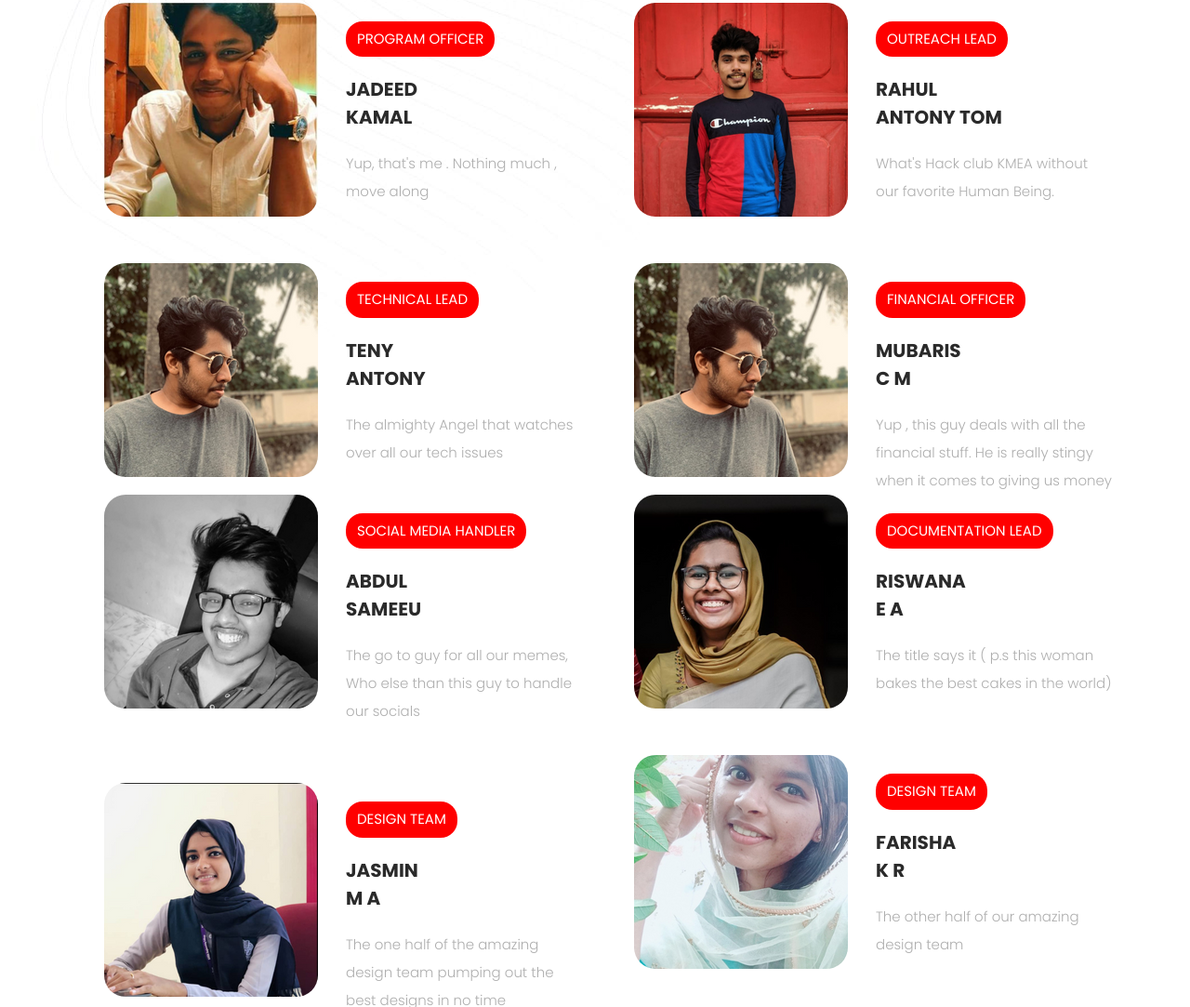
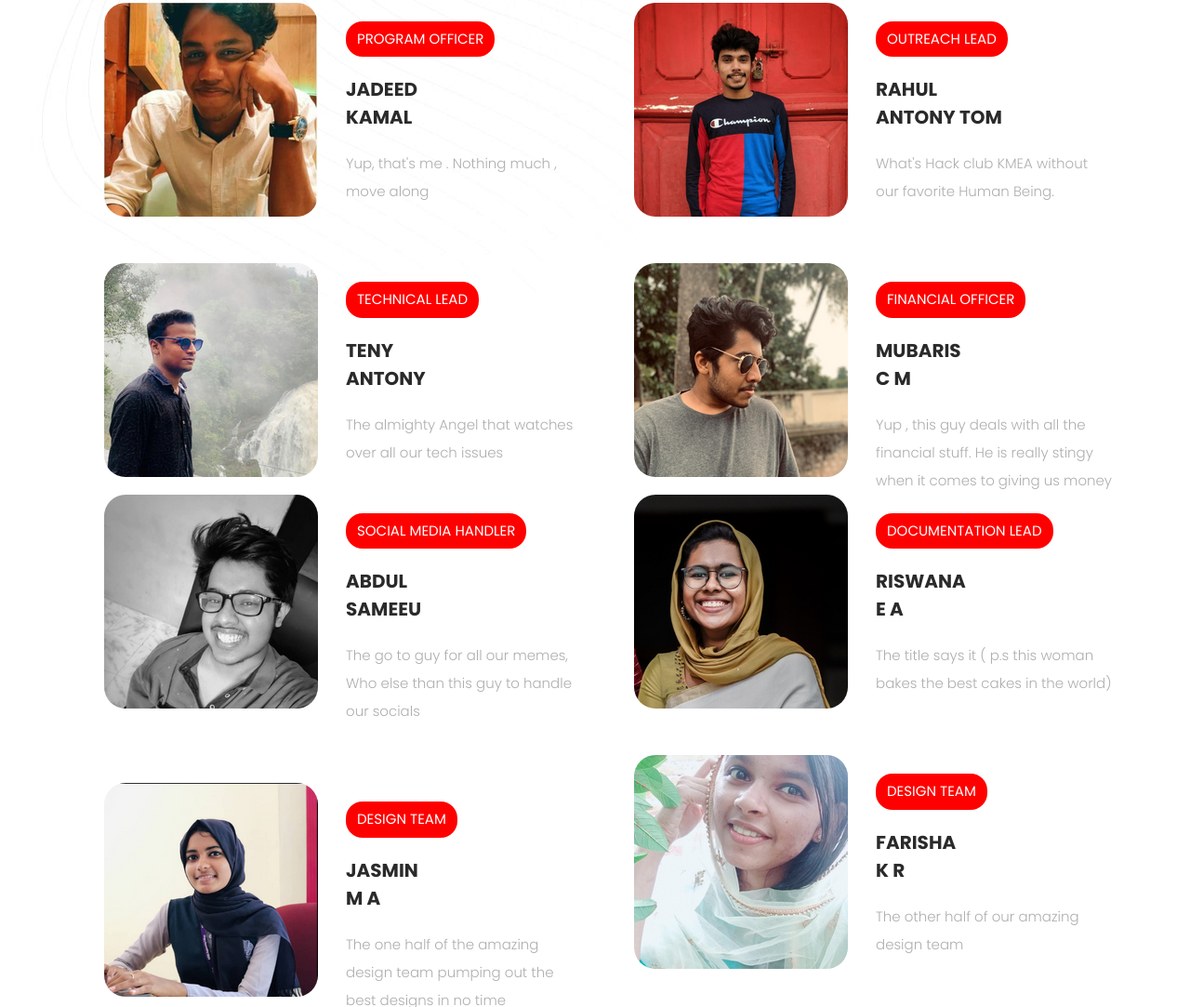
Before and after one commit to codetoastje/codetoastje.github.io, a plain HTML site: page index.html in a window 1280 px wide. Shown: the part 2632-3715 px from the top of the page at 93% size. Drawn offline with Linux system fonts and the light colour scheme.

Commit message:
Update index.html

```diff
--- a/index.html
+++ b/index.html
@@ -301,7 +301,7 @@
               <div class="col-lg-12">
                 <div class="post-item last-post-item">
                   <div class="thumb">
-                    <a href="#"><img src="assets/images/mubaris.png" alt=""></a>
+                    <a href="#"><img src="assets/images/teny.png" alt=""></a>
                   </div>
                   <div class="right-content">
                     <span class="category">TECHNICAL LEAD</span>
```
